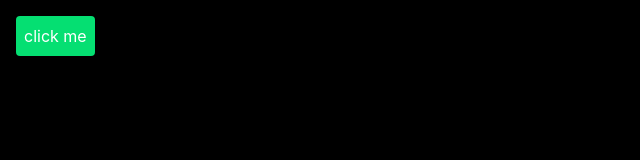
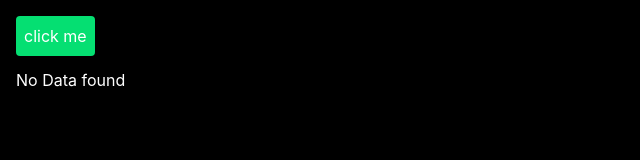
Before and after one commit to Urmit-Sardhara/Gallery_App, a React (Vite) app: page / in a window 1280 px wide. Shown: the top 160 px of the page, without its empty margins (0-640 px from the left). Built offline with nearby package versions, Linux system fonts and the light colour scheme.

Commit message:
add new map or add all img in props with rendering

```diff
--- a/src/App.jsx
+++ b/src/App.jsx
@@ -1,21 +1,46 @@
 import axios from "axios"
+import { useState } from "react"
 
 function App() {
-  const getData= async()=>{
-  const respones = await axios.get("https://picsum.photos/v2/list?page=2&limit=100")
-  console.log(respones);
+  const [UserData, setUserData] = useState([])
 
 
+  const getData= async()=>{
+  const respones = await axios.get("https://picsum.photos/v2/list?page=2&limit=15")
+  // console.log(respones.data)
+  let temp =respones.data
+  setUserData(temp)
+  //  console.log(temp);
+
+    // console.log(typeof UserData);
+
   }
+  let PrintData="No Data found"
+  if(UserData.length>0){
+    PrintData=UserData.map((elm,idx)=>{
+      return(
+      <div>
+          <div key={idx} className="h-40 w-44 overflow-hidden rounded-2xl bg-amber-50 ">
+        <img className="h-full w-full object-cover" src={elm.download_url} alt="" />
+        </div>
+        <p>{elm.author}</p>
+      </div>
+
+      )
+    })
+  }
+
   return (
-    <div className="bg-black h-screen p-4 text-white">
+    <div className="bg-black h-screen overflow-auto p-4 text-white">
 
       <button
        className=" bg-green-400 active:scale-95 mb-3 p-2 rounded"
        onClick={getData}
        >click me
       </button>
-
+      <div className="flex flex-wrap gap-4">
+        {PrintData}
+      </div>
     </div>
   )
 }
```
